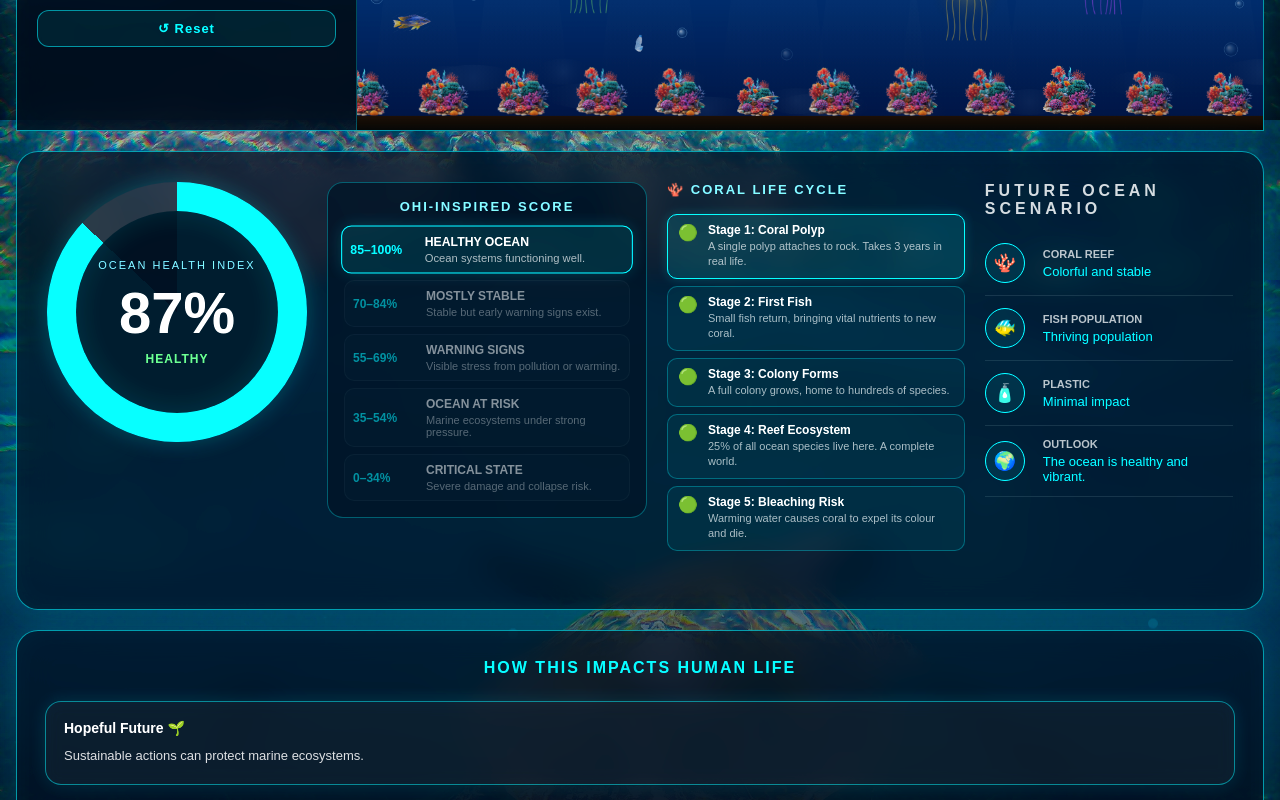
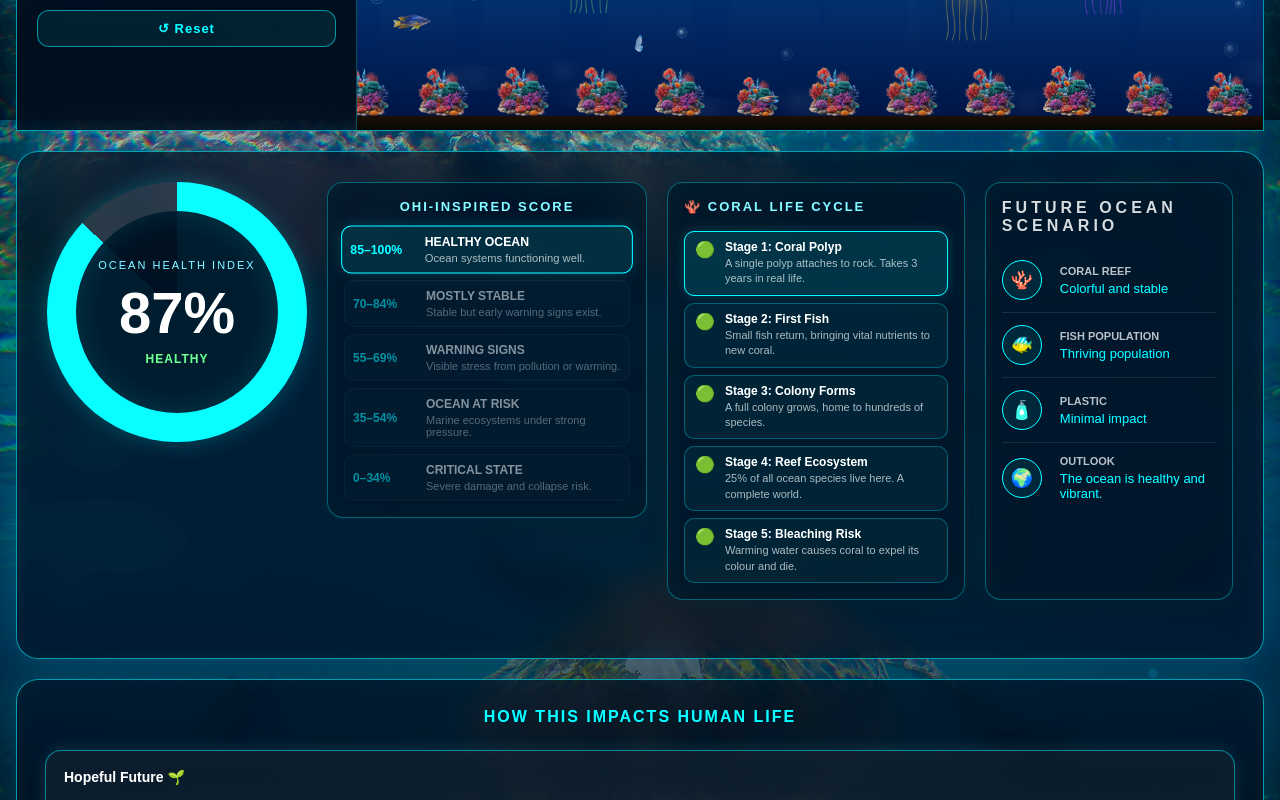
Before and after one commit to desha2103/OurOceanInFuture, a React (Vite) app in the folder ouroceaninfuture/: page / in a window 1280 px wide. Shown: the part 680-1480 px from the top of the page. Built offline with nearby package versions, Linux system fonts and the light colour scheme.

Commit message:
scrollbar issue solved

```diff
--- a/ouroceaninfuture/src/OceanFutureSimulator.css
+++ b/ouroceaninfuture/src/OceanFutureSimulator.css
@@ -1,18 +1,68 @@
-*{box-sizing:border-box;}
-body{margin:0;font-family:Arial,Helvetica,sans-serif;background:#00111f;}
+* {
+  box-sizing: border-box;
+}
+
+html,
+body,
+#root {
+  margin: 0;
+  width: 100%;
+  min-height: 100%;
+  font-family: Arial, Helvetica, sans-serif;
+  background: #00111f;
+
+  overflow-x: hidden;
+  overflow-y: auto;
+
+  scrollbar-width: none;        /* Firefox */
+  -ms-overflow-style: none;     /* old Edge */
+}
+
+/* Hide scrollbar everywhere: Chrome, Edge, Safari */
+html::-webkit-scrollbar,
+body::-webkit-scrollbar,
+#root::-webkit-scrollbar,
+.ocean-page::-webkit-scrollbar,
+*::-webkit-scrollbar {
+  width: 0 !important;
+  height: 0 !important;
+  display: none !important;
+}
+
 
 /* ══ PAGE ══════════════════════════════════════════════ */
-.ocean-page{
-  min-height:100vh; padding:40px 16px;
-  color:white; position:relative; overflow-x:hidden;
-  background:linear-gradient(rgba(0,16,30,0.3),rgba(0,4,12,0.85)),
-    url("/ocean-bg.jpg") center/cover fixed;
-  transition:filter 0.9s ease;
+/* ══ PAGE ══════════════════════════════════════════════ */
+.ocean-page {
+  min-height: 100vh;
+  padding: 40px 16px;
+  color: white;
+  position: relative;
+
+  overflow-x: hidden;
+  overflow-y: visible;
+
+  background:
+    linear-gradient(rgba(0,16,30,0.3), rgba(0,4,12,0.85)),
+    url("/ocean-bg.jpg") center / cover fixed;
+
+  transition: filter 0.9s ease;
 }
-.ocean-page.healthy    {filter:saturate(1.2) brightness(1.05);}
-.ocean-page.warning    {filter:saturate(0.9) brightness(0.97);}
-.ocean-page.warning-low{filter:saturate(0.6) brightness(0.78);}
-.ocean-page.critical   {filter:grayscale(0.5) saturate(0.4) brightness(0.6);}
+
+.ocean-page.healthy {
+  filter: saturate(1.2) brightness(1.05);
+}
+
+.ocean-page.warning {
+  filter: saturate(0.9) brightness(0.97);
+}
+
+.ocean-page.warning-low {
+  filter: saturate(0.6) brightness(0.78);
+}
+
+.ocean-page.critical {
+  filter: grayscale(0.5) saturate(0.4) brightness(0.6);
+}
 
 .water-overlay{position:absolute;inset:0;z-index:0;pointer-events:none;}
 
@@ -311,6 +361,39 @@ input[type="range"]{
   border-radius: 0;
 }
 
+/* Same shadow card background for result panel columns */
+.ohi-risk-box,
+.lifecycle-panel,
+.scenario-info {
+  padding: 16px;
+  border-radius: 16px;
+  background: rgba(0, 18, 32, 0.72);
+  border: 1px solid rgba(39, 245, 255, 0.32);
+  box-shadow:
+    0 0 28px rgba(0, 0, 0, 0.35),
+    0 0 22px rgba(39, 245, 255, 0.08),
+    inset 0 0 28px rgba(39, 245, 255, 0.04);
+}
+
+/* Keep the 3 cards visually balanced */
+.lifecycle-panel,
+.scenario-info {
+  min-height: 100%;
+}
+
+/* Remove last underline inside Future Ocean Scenario */
+.scenario-info .info-row:last-child {
+  border-bottom: none;
+}
+
+/* Final anti-shake fix */
+body {
+  padding-right: 0 !important;
+}
+
+.ocean-page {
+  max-width: 100%;
+}
 /* ══ RESPONSIVE ═════════════════════════════════════════ */
 @media(max-width:900px){
   .main-layout{grid-template-columns:1fr;}
```
